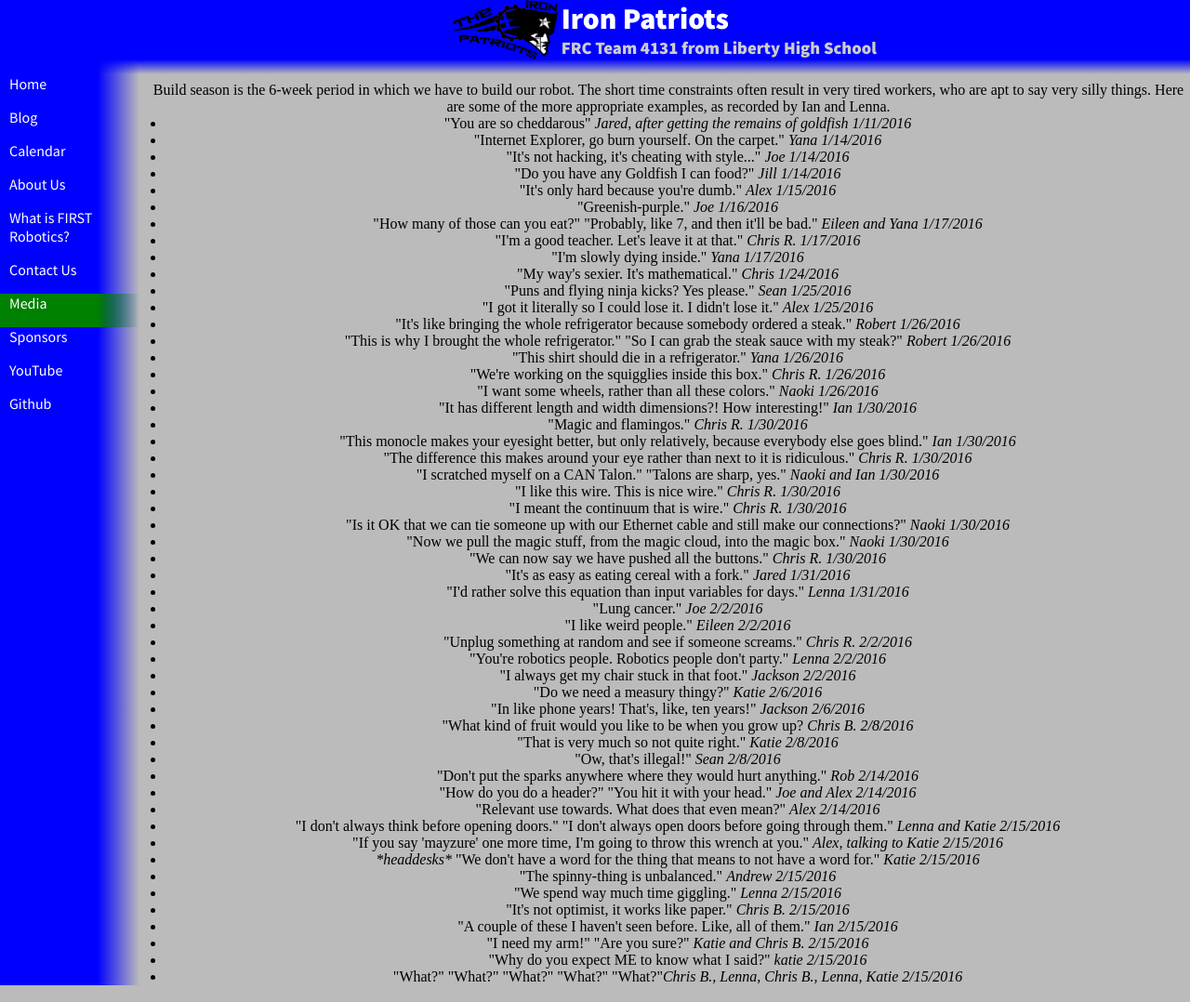
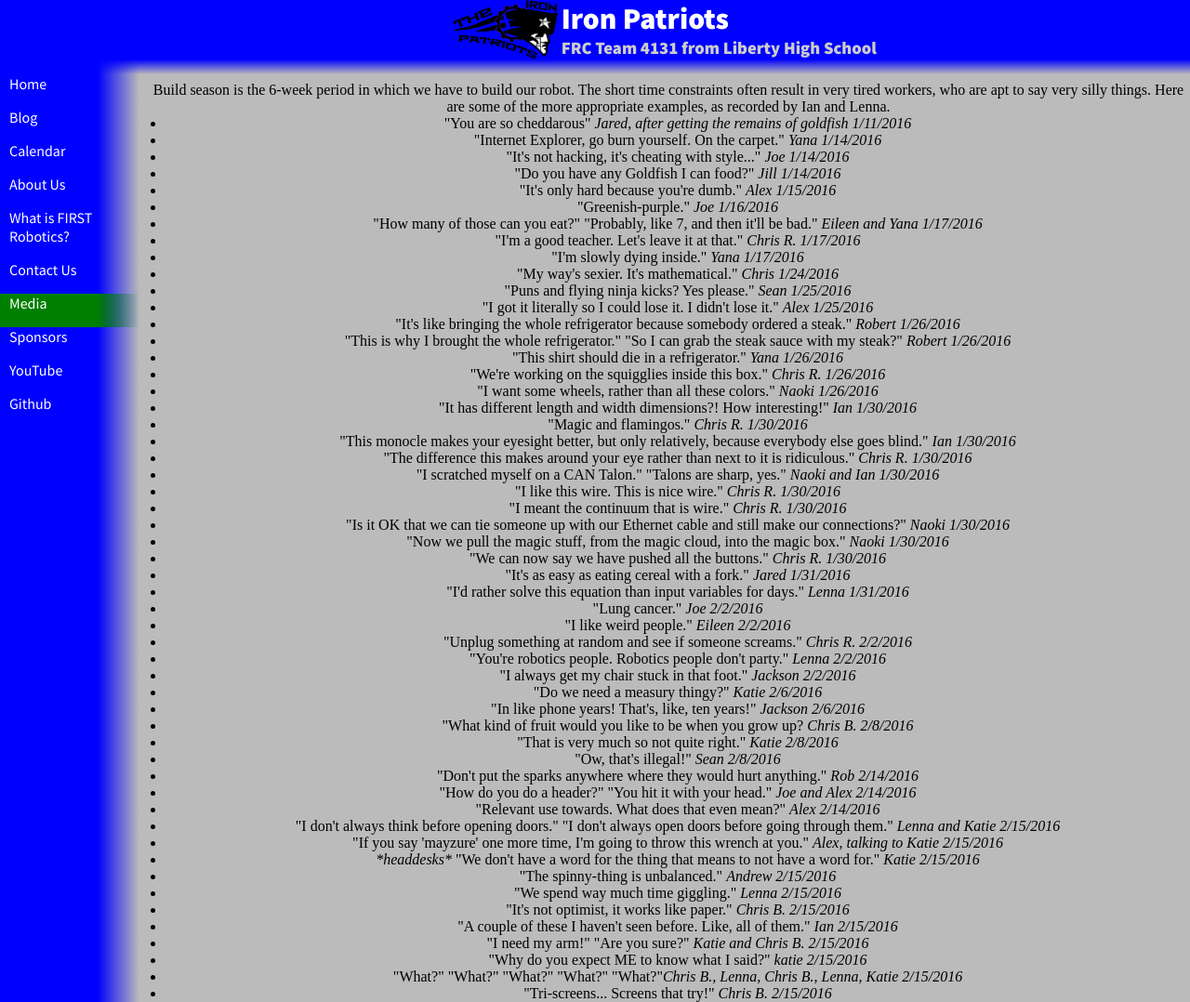
Before and after one commit to katiebugmoon/FRC4131.github.io, a Jekyll site: the page built from media/2016/quotes.html, in a window 1280 px wide. Shown: the whole page at 93% size. Built offline with Jekyll 4.4.1, drawn with Linux system fonts in a browser that asks for light colours; nearby versions of some CDN libraries.

Commit message:
Update quotes.html

```diff
--- a/media/2016/quotes.html
+++ b/media/2016/quotes.html
@@ -56,5 +56,6 @@ title: Build Season 2016 Quotes
 	<li>"I need my arm!" "Are you sure?" <i>Katie and Chris B. 2/15/2016</i></li>
 	<li>"Why do you expect ME to know what I said?" <i> katie 2/15/2016</i></li>
 	<li>"What?" "What?" "What?" "What?" "What?"<i>Chris B., Lenna, Chris B., Lenna, Katie 2/15/2016</i></li>
+	<li>"Tri-screens... Screens that try!" <i>Chris B. 2/15/2016</i></li>
 </ul>
 <center>
```
